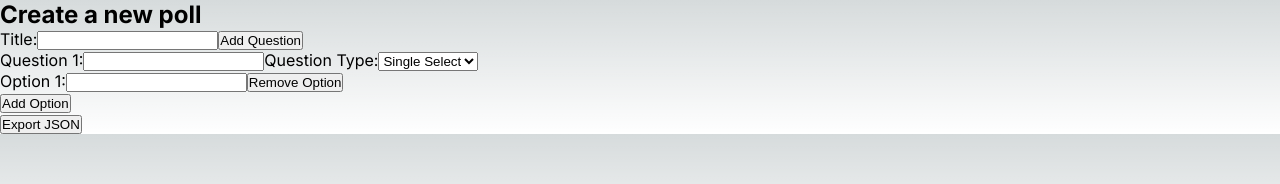
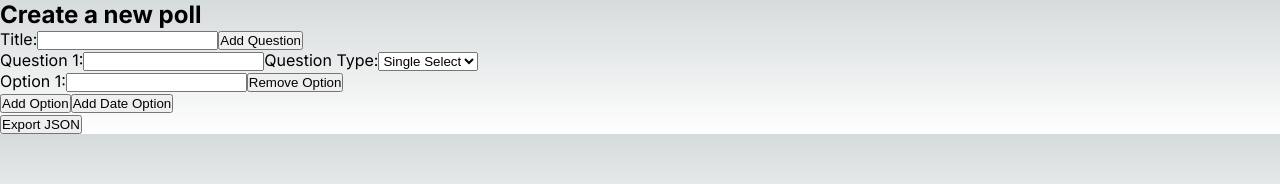
Before and after one commit to ClippyCat/village-vote, a Next.js app: page /create in a window 1280 px wide. Shown: the top 184 px of the page. Built offline with nearby package versions, Linux system fonts and the light colour scheme.

Commit message:
one button to add options -> two buttons to add text and date options respectively

```diff
--- a/src/components/CreatePoll.js
+++ b/src/components/CreatePoll.js
@@ -53,7 +53,8 @@ const CreatePoll = () => {
                   />
                 ))}
 
-              <button onClick={() => addOption(qIndex)}>Add Option</button>
+              <button onClick={() => addOption(qIndex, false)}>Add Option</button>
+              <button onClick={() => addOption(qIndex, true)}>Add Date Option</button>
               {qIndex > 0 && (
                 <button onClick={() => removeQuestion(qIndex)}>Remove Question</button>
               )}
```
